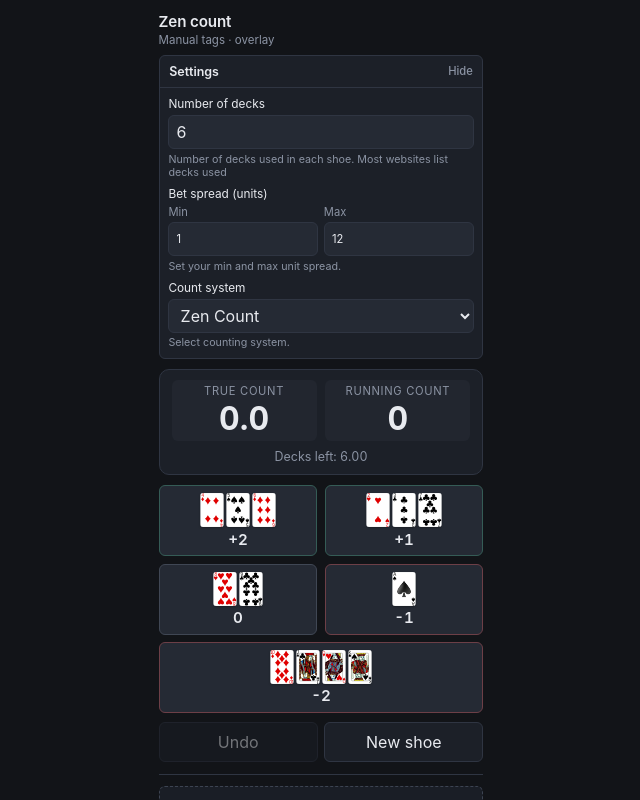
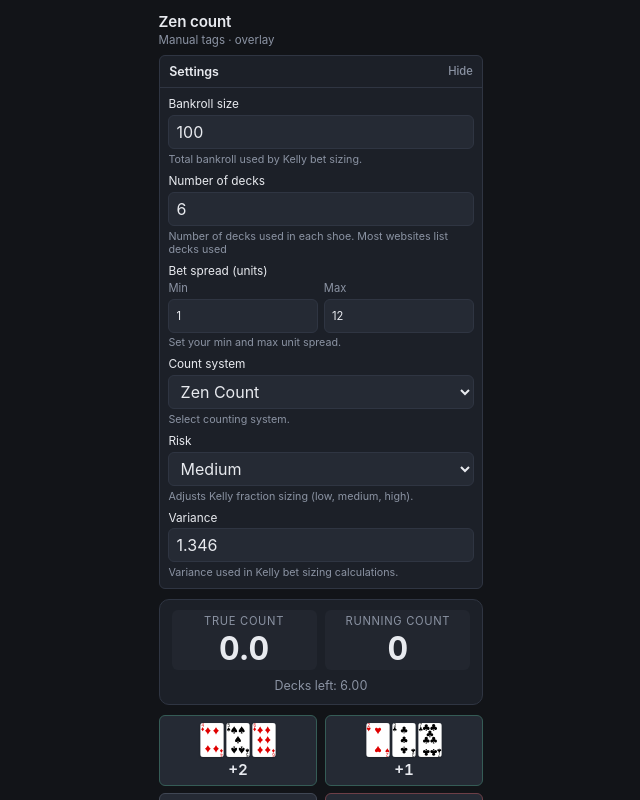
Before and after one commit to andrebouvier/CardCounter, a React (Vite) app: page / in a window 1280 px wide. Both pictures are taken after a click on the heading "Settings". Shown: the top 800 px of the page, without its empty margins (319-959 px from the left). Built offline with nearby package versions, Linux system fonts and the light colour scheme.

Commit message:
Added Bet Sizing + more Settings

```diff
--- a/package.json
+++ b/package.json
@@ -42,6 +42,7 @@
   },
   "dependencies": {
     "electron-squirrel-startup": "^1.0.1",
+    "electron-store": "^11.0.2",
     "react": "^19.2.5",
     "react-dom": "^19.2.5",
     "react-icons": "^5.6.0"
--- a/src/components/CounterOverlay.tsx
+++ b/src/components/CounterOverlay.tsx
@@ -9,6 +9,7 @@ import { SettingsPanel } from './SettingsPanel';
 import { SessionControls } from './SessionControls';
 import { ZenCountButtonGrid } from './ZenCountButtonGrid';
 import type { UserSettings } from '../lib/config';
+import { calculateBetSpread } from '../lib/betspread';
 import type { ZenTag } from '../types/counter';
 
 export type CounterOverlayProps = {
@@ -40,6 +41,11 @@ export function CounterOverlay({
   settings,
   onSettingsChange,
 }: CounterOverlayProps) {
+  const unitBet =
+    typeof trueCount === 'number'
+      ? calculateBetSpread(trueCount, settings)
+      : settings.betSpread.minUnits;
+
   return (
     <div className="counter-overlay">
       <header className="overlay-header">
@@ -69,7 +75,7 @@ export function CounterOverlay({
 
       <section className="future-section" aria-label="Coming later">
         <VideoPreviewPlaceholder />
-        <BetSizingReadout />
+        <BetSizingReadout unitBet={unitBet} />
         <StrategyHintPanel />
       </section>
     </div>
--- a/src/components/FutureSlots.tsx
+++ b/src/components/FutureSlots.tsx
@@ -18,14 +18,14 @@ export function VideoPreviewPlaceholder({
 
 export type BetSizingReadoutProps = {
   /** e.g. "2" or "—" when unknown */
-  unitsText?: string;
+  unitBet?: number;
 };
 
-export function BetSizingReadout({ unitsText = '—' }: BetSizingReadoutProps) {
+export function BetSizingReadout({ unitBet }: BetSizingReadoutProps) {
   return (
     <div className="future-stub" aria-hidden="true">
       <div className="future-stub__label">Bet sizing</div>
-      <div className="future-stub__value">Units: {unitsText}</div>
+      <div className="future-stub__value">Units: {unitBet}</div>
     </div>
   );
 }
--- a/src/components/SettingsPanel.tsx
+++ b/src/components/SettingsPanel.tsx
@@ -1,4 +1,8 @@
-import { COUNT_SYSTEM_OPTIONS, type UserSettings } from '../lib/config';
+import {
+  COUNT_SYSTEM_OPTIONS,
+  USER_RISK_OPTIONS,
+  type UserSettings,
+} from '../lib/config';
 
 export type SettingsPanelProps = {
   value: UserSettings;
@@ -7,7 +11,25 @@ export type SettingsPanelProps = {
 
 type SettingsField =
   | {
+      id: 'bankrollSize';
+      label: string;
+      kind: 'number';
+      min: number;
+      max: number;
+      step: number;
+      helperText: string;
+    }
+  | {
       id: 'numberOfDecks';
+      label: string;
+      kind: 'number';
+      min: number;
+      max: number;
+      step: number;
+      helperText: string;
+    }
+  | {
+      id: 'variance';
       label: string;
       kind: 'number';
       min: number;
@@ -19,6 +41,14 @@ type SettingsField =
       id: 'countSystem';
       label: string;
       kind: 'select';
+      options: readonly { id: string; label: string }[];
+      helperText: string;
+    }
+  | {
+      id: 'userRisk';
+      label: string;
+      kind: 'select';
+      options: readonly { id: string; label: string }[];
       helperText: string;
     }
   | {
@@ -29,6 +59,15 @@ type SettingsField =
     };
 
 const SETTINGS_FIELDS: readonly SettingsField[] = [
+  {
+    id: 'bankrollSize',
+    label: 'Bankroll size',
+    kind: 'number',
+    min: 1,
+    max: 1000000,
+    step: 1,
+    helperText: 'Total bankroll used by Kelly bet sizing.',
+  },
   {
     id: 'numberOfDecks',
     label: 'Number of decks',
@@ -48,17 +87,46 @@ const SETTINGS_FIELDS: readonly SettingsField[] = [
     id: 'countSystem',
     label: 'Count system',
     kind: 'select',
+    options: COUNT_SYSTEM_OPTIONS,
     helperText: 'Select counting system.',
+  },
+  {
+    id: 'userRisk',
+    label: 'Risk',
+    kind: 'select',
+    options: USER_RISK_OPTIONS,
+    helperText: 'Adjusts Kelly fraction sizing (low, medium, high).',
+  },
+  {
+    id: 'variance',
+    label: 'Variance',
+    kind: 'number',
+    min: 0.0001,
+    max: 100,
+    step: 0.001,
+    helperText: 'Variance used in Kelly bet sizing calculations.',
   },
 ];
 
 export function SettingsPanel({ value, onChange }: SettingsPanelProps) {
+  const updateBankrollSize = (bankrollSize: number) => {
+    onChange({ ...value, bankrollSize });
+  };
+
   const updateDecks = (decks: number) => {
     onChange({ ...value, numberOfDecks: decks });
   };
 
+  const updateVariance = (variance: number) => {
+    onChange({ ...value, variance });
+  };
+
   const updateCountSystem = (countSystem: UserSettings['countSystem']) => {
     onChange({ ...value, countSystem });
+  };
+
+  const updateRisk = (userRisk: UserSettings['userRisk']) => {
+    onChange({ ...value, userRisk });
   };
 
   const updateSpread = (
@@ -85,9 +153,19 @@ export function SettingsPanel({ value, onChange }: SettingsPanelProps) {
                   min={field.min}
                   max={field.max}
                   step={field.step}
-                  value={value.numberOfDecks}
+                  value={
+                    field.id === 'bankrollSize'
+                      ? value.bankrollSize
+                      : field.id === 'numberOfDecks'
+                        ? value.numberOfDecks
+                        : value.variance
+                  }
                   onChange={(event) =>
-                    updateDecks(Number(event.target.value) || field.min)
+                    field.id === 'bankrollSize'
+                      ? updateBankrollSize(Number(event.target.value) || field.min)
+                      : field.id === 'numberOfDecks'
+                      ? updateDecks(Number(event.target.value) || field.min)
+                      : updateVariance(Number(event.target.value) || field.min)
                   }
                 />
                 <span className="settings-field__helper">{field.helperText}</span>
@@ -100,12 +178,14 @@ export function SettingsPanel({ value, onChange }: SettingsPanelProps) {
               <label className="settings-field" key={field.id}>
                 <span className="settings-field__label">{field.label}</span>
                 <select
-                  value={value.countSystem}
+                  value={field.id === 'countSystem' ? value.countSystem : value.userRisk}
                   onChange={(event) =>
-                    updateCountSystem(event.target.value as UserSettings['countSystem'])
+                    field.id === 'countSystem'
+                      ? updateCountSystem(event.target.value as UserSettings['countSystem'])
+                      : updateRisk(event.target.value as UserSettings['userRisk'])
                   }
                 >
-                  {COUNT_SYSTEM_OPTIONS.map((option) => (
+                  {field.options.map((option) => (
                     <option key={option.id} value={option.id}>
                       {option.label}
                     </option>
--- a/src/lib/betspread.ts
+++ b/src/lib/betspread.ts
@@ -1 +1,26 @@
 //Calculate the bet spread based on the true count
+import { UserSettings } from './config';
+
+export type UserRisk = 'low' | 'medium' | 'high';
+export function calculateEdge(trueCount: number): number {
+    return (trueCount - 1) * 0.005;
+}
+
+export function calculateBetSpread(trueCount: number, settings: UserSettings): number {
+    const edge = calculateEdge(trueCount);
+    const { minUnits, maxUnits } = settings.betSpread;
+    const bankrollSize = Math.max(settings.bankrollSize, 1);
+    const variance = Math.max(settings.variance, 0.0001);
+    const risk: UserRisk = settings.userRisk;
+
+    const kellyFactorRiskMap: Record<UserRisk, number> = {
+        low: 0.25,
+        medium: 0.5,
+        high: 1,
+    };
+    const kellyMultiplier = kellyFactorRiskMap[risk];
+    const kellyBet = (edge / variance) * kellyMultiplier * bankrollSize;
+    const betUnits = Math.round(kellyBet);
+
+    return Math.min(Math.max(betUnits, minUnits), maxUnits);
+}
--- a/src/lib/config.ts
+++ b/src/lib/config.ts
@@ -6,16 +6,32 @@ export type BetSpreadSettings = {
     maxUnits: number;
 };
 
+export type UserRisk = 'low' | 'medium' | 'high';
+
 export type UserSettings = {
     betSpread: BetSpreadSettings;
+    bankrollSize: number;
     numberOfDecks: number;
     countSystem: CountSystemId;
+    userRisk: UserRisk;
+    variance: number;
 };
 
 export type CountSystemOption = {
     id: CountSystemId;
     label: string;
 };
+
+export type UserRiskOption = {
+    id: UserRisk;
+    label: string;
+};
+
+export const USER_RISK_OPTIONS: readonly UserRiskOption[] = [
+    { id: 'low', label: 'Low' },
+    { id: 'medium', label: 'Medium' },
+    { id: 'high', label: 'High' },
+];
 
 export const COUNT_SYSTEM_OPTIONS: readonly CountSystemOption[] = [
     { id: 'zen', label: 'Zen Count' },
@@ -24,6 +40,9 @@ export const COUNT_SYSTEM_OPTIONS: readonly CountSystemOption[] = [
 
 export const DEFAULT_USER_SETTINGS: UserSettings = {
     betSpread: { minUnits: 1, maxUnits: 12 },
+    bankrollSize: 100,
     numberOfDecks: 6,
     countSystem: 'zen',
+    userRisk: 'medium',
+    variance: 1.346,
 };
--- a/src/main.ts
+++ b/src/main.ts
@@ -10,8 +10,8 @@ if (started) {
 const createWindow = () => {
   // Create the browser window.
   const mainWindow = new BrowserWindow({
-    width: 800,
-    height: 600,
+    width: 400,
+    height: 850,
     webPreferences: {
       preload: path.join(__dirname, 'preload.js'),
     },
```
Also changed, not shown: src/lib/settingsStore.ts (added, +40 -0 lines), 2 other files (tests, documents, lock files or other folders).
